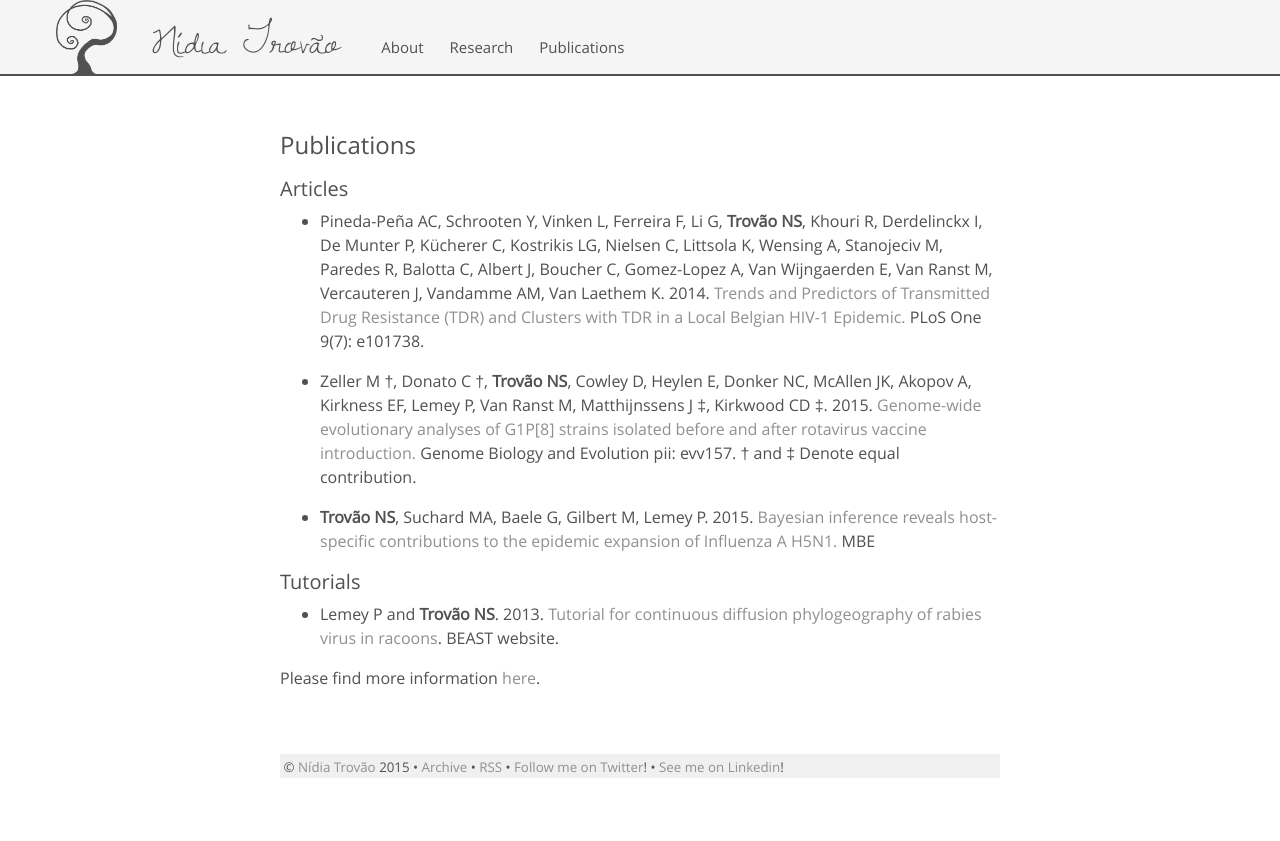
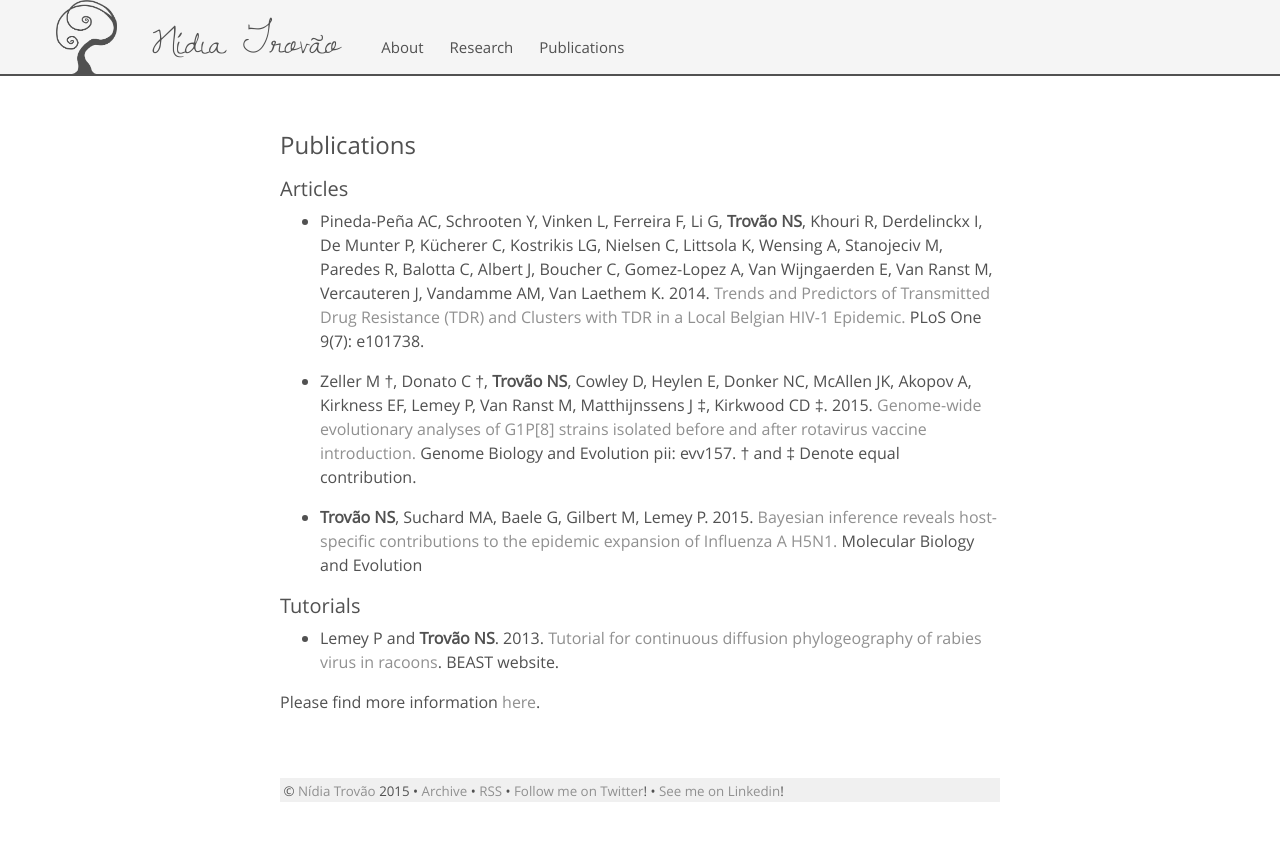
Before and after one commit to nidiatrovao/nidiatrovao.github.io, a Jekyll site: the page built from publications.md, in a window 1280 px wide. Shown: the top 841 px of the page. Built offline with Jekyll 4.4.1, drawn with Linux system fonts in a browser that asks for light colours.

Commit message:
edit publications

```diff
--- a/publications.md
+++ b/publications.md
@@ -9,7 +9,7 @@ title: Publications
 
 * Zeller M †, Donato C †, <b>Trovão NS</b>, Cowley D, Heylen E, Donker NC, McAllen JK, Akopov A, Kirkness EF, Lemey P, Van Ranst M, Matthijnssens J ‡, Kirkwood CD ‡. 2015. [Genome-wide evolutionary analyses of G1P[8] strains isolated before and after rotavirus vaccine introduction.](http://gbe.oxfordjournals.org/content/early/2015/08/08/gbe.evv157) Genome Biology and  Evolution pii: evv157. † and ‡ Denote equal contribution.
 
-* <b>Trovão NS</b>, Suchard MA, Baele G, Gilbert M, Lemey P. 2015. [Bayesian inference reveals host-specific contributions to the epidemic expansion of Influenza A H5N1.](http://mbe.oxfordjournals.org/content/early/2015/09/03/molbev.msv185.short?rss=1) MBE
+* <b>Trovão NS</b>, Suchard MA, Baele G, Gilbert M, Lemey P. 2015. [Bayesian inference reveals host-specific contributions to the epidemic expansion of Influenza A H5N1.](http://mbe.oxfordjournals.org/content/early/2015/09/03/molbev.msv185.short?rss=1) Molecular Biology and Evolution
 
 ##Tutorials
 
```
